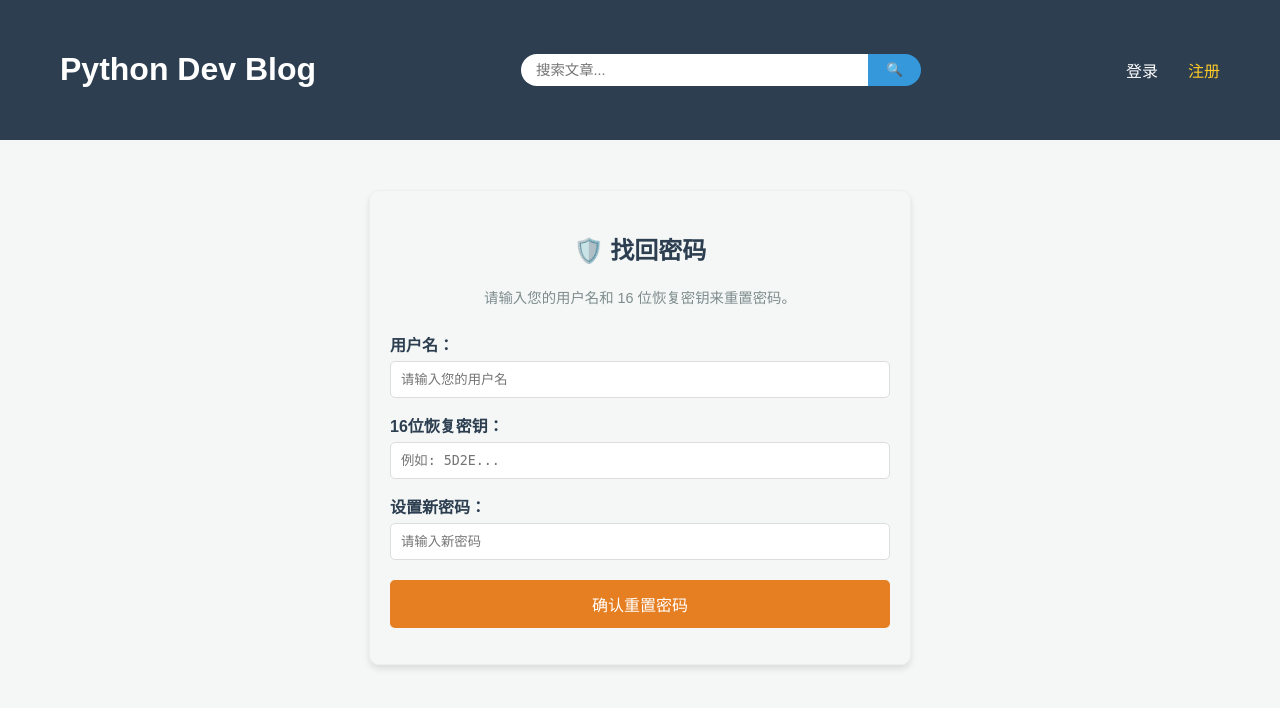
After one commit to Richard-Qin-001/richard-blog, a Django app: page /accounts/recovery/ in a window 1280 px wide. The commit adds this page. Shown: the top 708 px of the page. Run offline with Django 5.2, Linux system fonts and the light colour scheme; parts of the project's set-up code (start-up, migrations or seed data) failed here and were passed over.

Commit message:
feat: Improve the functionality for user registration, login, and password recovery.

```diff
--- a/blog/models.py
+++ b/blog/models.py
@@ -5,6 +5,7 @@ from django.contrib.auth.models import User
 from django.db.models.signals import post_save
 from django.dispatch import receiver
 from PIL import Image
+import uuid
 
 class Tag(models.Model):
     name = models.CharField(max_length=50, unique=True)
@@ -62,11 +63,14 @@ class Profile(models.Model):
     birthday = models.DateField(null=True, blank=True, verbose_name="生日")
     bio = models.TextField(max_length=500, blank=True, verbose_name="个人简介")
     avatar = models.ImageField(upload_to='avatars/', default='avatars/default.png', blank=True, verbose_name="头像")
+    recovery_key = models.CharField(max_length=50, blank=True, unique=True, null=True, verbose_name="恢复密钥")
 
     def __str__(self):
         return self.nickname or self.user.username
 
     def save(self, *args, **kwargs):
+        if not self.recovery_key:
+            self.recovery_key = str(uuid.uuid4()).replace('-', '').upper()[:16]
         super().save(*args, **kwargs)
 
         if self.avatar:
--- /dev/null
+++ b/blog/templates/registration/password_recovery.html
@@ -0,0 +1,37 @@
+{% extends 'blog/base.html' %}
+
+{% block content %}
+<div class="recovery-container"
+    style="max-width: 500px; margin: 50px auto; padding: 20px; border: 1px solid #eee; border-radius: 10px; box-shadow: 0 4px 6px rgba(0,0,0,0.1);">
+    <h2 style="text-align: center; color: #2c3e50;">🛡️ 找回密码</h2>
+    <p style="color: #7f8c8d; font-size: 0.9rem; text-align: center; margin-bottom: 25px;">
+        请输入您的用户名和 16 位恢复密钥来重置密码。
+    </p>
+
+    <form method="post">
+        {% csrf_token %}
+        <div style="margin-bottom: 15px;">
+            <label style="display: block; margin-bottom: 5px; font-weight: bold;">用户名：</label>
+            <input type="text" name="username" required placeholder="请输入您的用户名"
+                style="width: 100%; padding: 10px; border: 1px solid #ddd; border-radius: 5px;">
+        </div>
+
+        <div style="margin-bottom: 15px;">
+            <label style="display: block; margin-bottom: 5px; font-weight: bold;">16位恢复密钥：</label>
+            <input type="text" name="recovery_key" required placeholder="例如: 5D2E..."
+                style="width: 100%; padding: 10px; border: 1px solid #ddd; border-radius: 5px; font-family: monospace;">
+        </div>
+
+        <div style="margin-bottom: 20px;">
+            <label style="display: block; margin-bottom: 5px; font-weight: bold;">设置新密码：</label>
+            <input type="password" name="new_password" required placeholder="请输入新密码"
+                style="width: 100%; padding: 10px; border: 1px solid #ddd; border-radius: 5px;">
+        </div>
+
+        <button type="submit"
+            style="width: 100%; padding: 12px; background-color: #e67e22; color: white; border: none; border-radius: 5px; font-size: 1rem; cursor: pointer;">
+            确认重置密码
+        </button>
+    </form>
+</div>
+{% endblock %}
--- a/blog/views.py
+++ b/blog/views.py
@@ -6,7 +6,7 @@ from django.shortcuts import redirect
 from django.urls import reverse
 from django.contrib.auth import login
 from django.contrib.auth.decorators import permission_required, login_required
-from django.contrib.auth.models import Group
+from django.contrib.auth.models import Group, User
 from django.contrib.admin.views.decorators import staff_member_required
 from django.contrib import messages
 from django.http import JsonResponse
@@ -159,7 +159,7 @@ def signup(request):
             except Group.DoesNotExist:
                 pass
 
-            login(request, user)
+            login(request, user, backend='blog.backends.EmailOrUsernameBackend')
             return redirect('post_list')
     else:
         form = SignupForm()
@@ -177,3 +177,23 @@ def profile_edit(request):
     else:
         form = ProfileForm(instance=profile)
     return render(request, 'blog/profile_edit.html', {'form': form})
+
+def password_recovery(request):
+    if request.method == "POST":
+        username = request.POST.get('username')
+        key = request.POST.get('recovery_key').strip().upper()
+        new_password = request.POST.get('new_password')
+
+        try:
+            user = User.objects.get(username=username)
+            if user.profile.recovery_key == key:
+                user.set_password(new_password)
+                user.save()
+                messages.success(request, "密码已通过密钥重置成功，请重新登录！")
+                return redirect('login')
+            else:
+                messages.error(request, "恢复密钥不正确。")
+        except User.DoesNotExist:
+            messages.error(request, "该用户名不存在。")
+
+    return render(request, 'registration/password_recovery.html')
--- a/my_blog_project/settings.py
+++ b/my_blog_project/settings.py
@@ -124,3 +124,8 @@ LOGOUT_REDIRECT_URL = '/'
 
 MEDIA_URL = '/media/'
 MEDIA_ROOT = os.path.join(BASE_DIR, 'media/')
+
+AUTHENTICATION_BACKENDS = [
+    'blog.backends.EmailOrUsernameBackend',
+    'django.contrib.auth.backends.ModelBackend',
+]
--- a/my_blog_project/urls.py
+++ b/my_blog_project/urls.py
@@ -26,5 +26,6 @@ urlpatterns = [
     path('accounts/login/', auth_views.LoginView.as_view(), name='login'),
     path('accounts/logout/', auth_views.LogoutView.as_view(next_page='/'), name='logout'),
     path('accounts/signup/', views.signup, name='signup'),
+    path('accounts/recovery/', views.password_recovery, name='password_recovery'),
     path('', include('blog.urls')),
 ]+ static(settings.MEDIA_URL, document_root=settings.MEDIA_ROOT)
```
Also changed, not shown: blog/backends.py (added, +20 -0 lines), blog/forms.py (+12 -1 lines), blog/templates/blog/profile_edit.html (+9 -0 lines), blog/templates/registration/login.html (+18 -6 lines), blog/templates/registration/signup.html (+12 -6 lines), blog/migrations/0011_profile_recovery_key.py (added), blog/migrations/0012_alter_profile_recovery_key.py (added), media/avatars/default.png, 1 other file.
